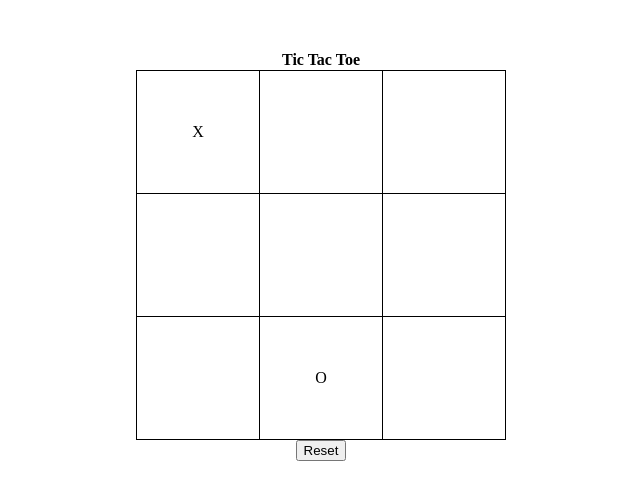
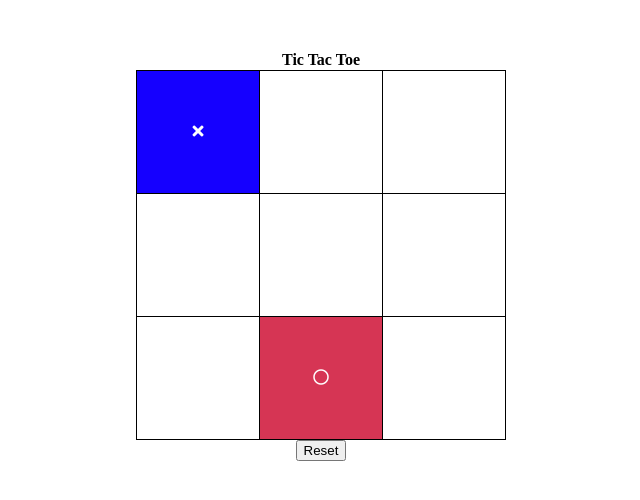
Before and after one commit to milanterhes/hc-challenge, a plain HTML site: page index.html in a window 1280 px wide. Both pictures are taken after a click on the element 517 px from the left and 132 px from the top of the page. Shown: the whole page, without its empty margins (319-959 px from the left). Drawn offline with Linux system fonts and the light colour scheme.

Commit message:
added icons and colors

```diff
--- a/css/style.css
+++ b/css/style.css
@@ -14,3 +14,13 @@ td {
 .container {
     text-align: center;
 }
+
+.red {
+    background-color: #D63554;
+    color: white;
+}
+
+.blue {
+    background-color: #1500ff;
+    color: white;
+}
--- a/index.html
+++ b/index.html
@@ -4,6 +4,7 @@
     <meta charset="UTF-8">
     <meta name="viewport" content="width=device-width, initial-scale=1.0">
     <meta http-equiv="X-UA-Compatible" content="ie=edge">
+    <link rel="stylesheet" href="https://use.fontawesome.com/releases/v5.3.1/css/all.css" integrity="sha384-mzrmE5qonljUremFsqc01SB46JvROS7bZs3IO2EmfFsd15uHvIt+Y8vEf7N7fWAU" crossorigin="anonymous">
     <link rel="stylesheet" href="./css/style.css">
     <title>Tic Tac Toe Challenge</title>
 </head>
--- a/js/index.js
+++ b/js/index.js
@@ -9,7 +9,8 @@ for(let i = 0; i < blocks.length; i++){
 
             //mark block if it's the player's turn
             if(isPlayersTurn) {
-                e.target.innerHTML = "X"
+                e.target.innerHTML = '<i class="fas fa-times"></i>'
+                e.target.classList.add("blue")
                 isPlayersTurn = !isPlayersTurn
                 let winner = checkIfWinner()
                 if(winner){
@@ -27,6 +28,7 @@ for(let i = 0; i < blocks.length; i++){
 function reset(){
     for(let i = 0; i < blocks.length; i++){
         blocks[i].innerHTML = ""
+        blocks[i].classList.remove("red","blue")
     }
     isPlayersTurn = true
     alertPanel.innerHTML = ""
@@ -37,7 +39,8 @@ function cpuTurn() {
     let choice = Math.floor(Math.random() * freeBlocks.length)
 
     if(freeBlocks.length > 0) {
-        freeBlocks[choice].innerHTML = "O"
+        freeBlocks[choice].innerHTML = '<i class="far fa-circle"></i>'
+        freeBlocks[choice].classList.add("red")
         isPlayersTurn = !isPlayersTurn
         let winner = checkIfWinner()
         if(winner){
```
